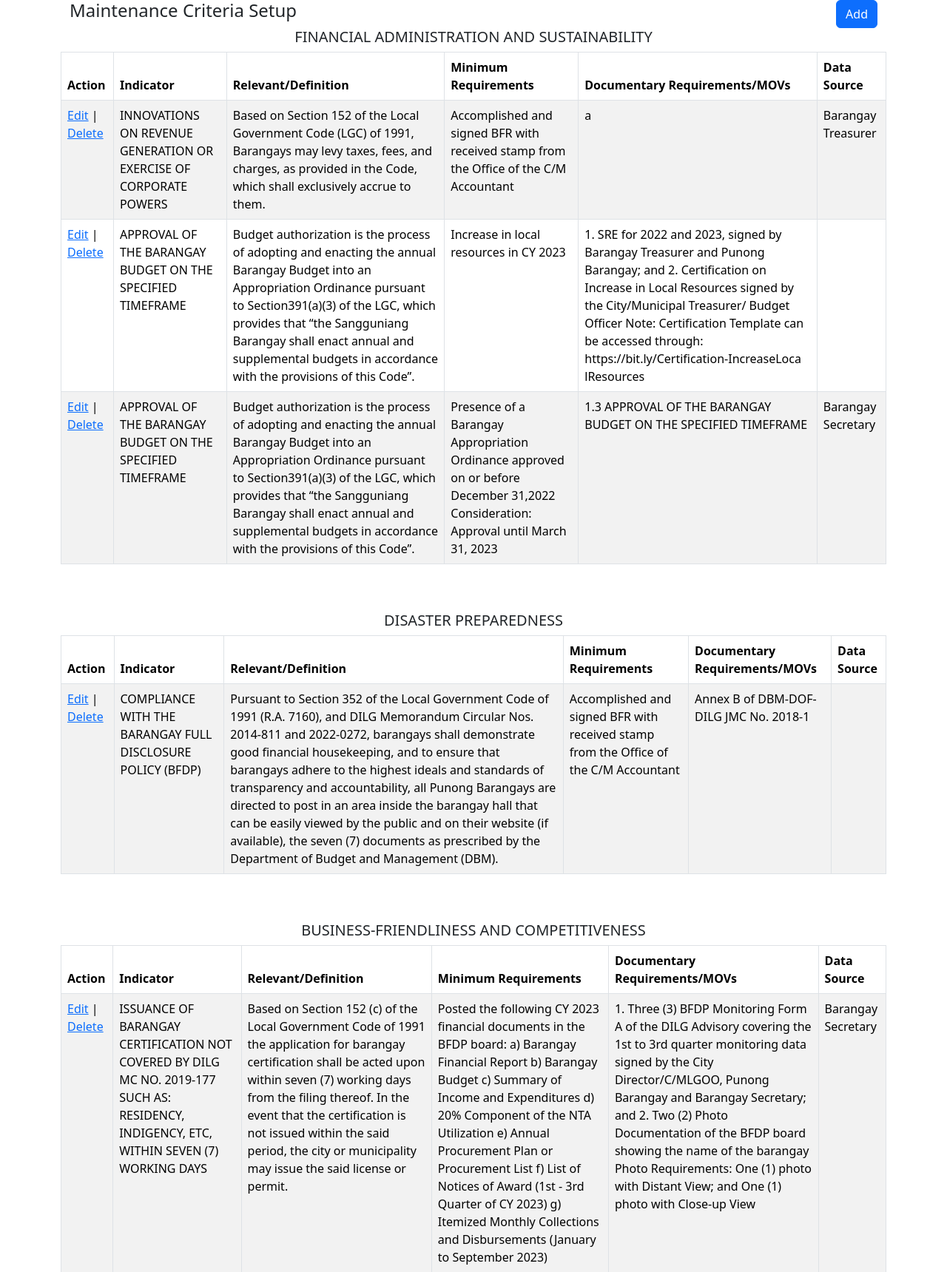
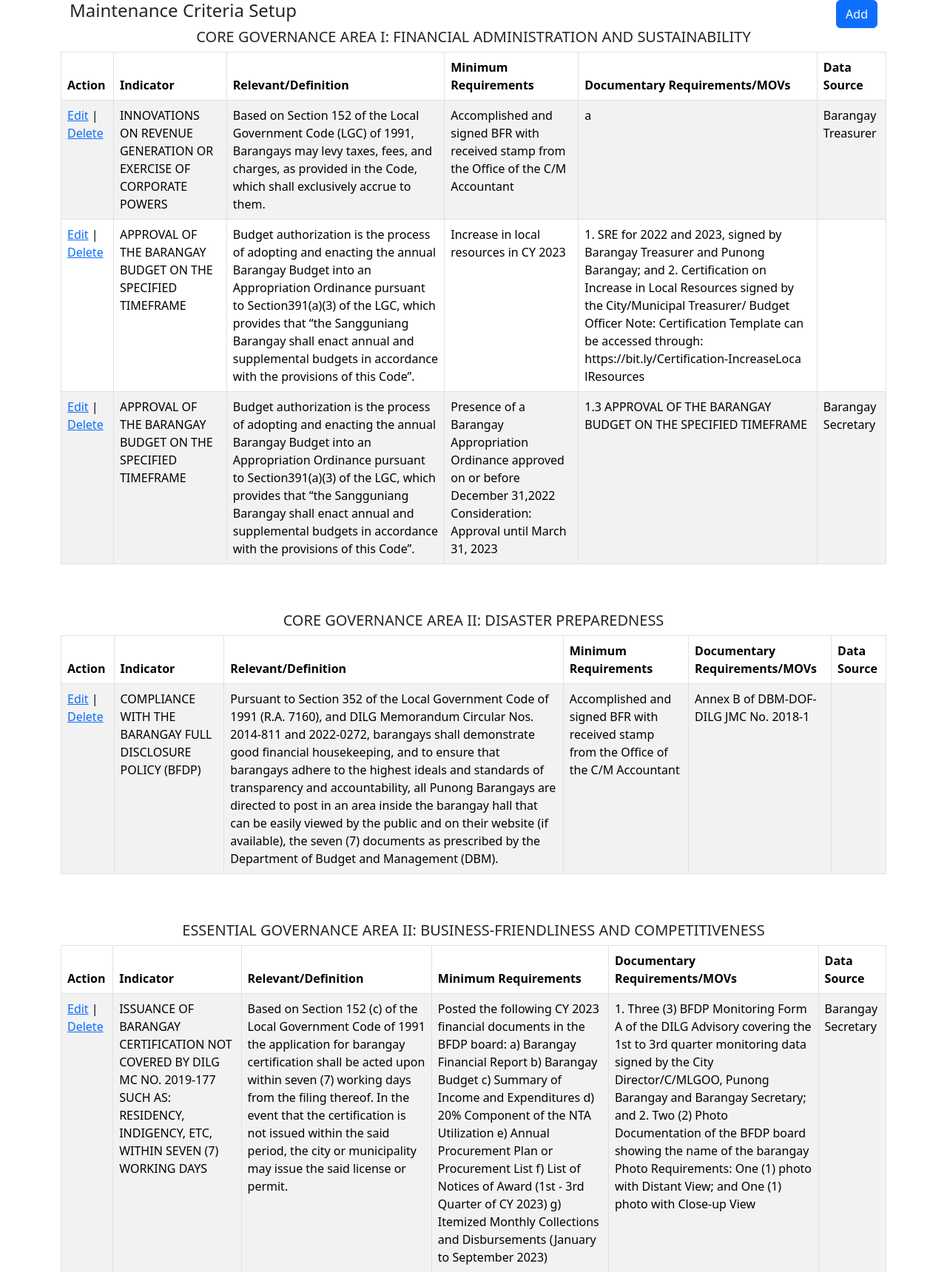
Before and after one commit to johncris09/masbisa, a PHP site: page / in a window 1280 px wide. Shown: the top 1720 px of the page at 74% size. Run offline with PHP 8.4, Linux system fonts and the light colour scheme; data comes from the database, SQL or seed files in the repository.

Commit message:
add area description and category

```diff
--- a/index.php
+++ b/index.php
@@ -2,7 +2,20 @@
 include 'script.php';
 
 $data = [];
-$maintenance_area_description_query = "SELECT * FROM `maintenance_area_description`";
+$maintenance_area_description_query = "
+    SELECT
+        maintenance_governance.*,
+        maintenance_category.description category,
+        maintenance_area.description area_description
+    FROM
+        `maintenance_governance`
+    LEFT JOIN maintenance_category ON maintenance_governance.cat_code = maintenance_category.code
+    LEFT JOIN maintenance_area ON maintenance_governance.area_keyctr = maintenance_area.keyctr;
+
+
+    ;
+";
+
 $maintenance_area_description_result = mysqli_query($conn, $maintenance_area_description_query);
 
 
@@ -60,7 +73,7 @@ if ($maintenance_area_description_result && mysqli_num_rows($maintenance_area_de
                         if ($maintenance_criteria_setup_result && mysqli_num_rows($maintenance_criteria_setup_result) > 0) {
                             while ($maintenance_criteria_setup_row = mysqli_fetch_assoc($maintenance_criteria_setup_result)) {
 
-                                $data[$maintenance_area_description_row['description']][] = array(
+                                $data[$maintenance_area_description_row['category']. " " . $maintenance_area_description_row['area_description']  . ": " . $maintenance_area_description_row['description']][] = array(
                                     'keyctr' => $maintenance_criteria_setup_row['keyctr'],
                                     'indicator_description' => $maintenance_area_indicators_row['indicator_description'],
                                     'relevance_definition' => $maintenance_area_indicators_row['relevance_def'],
```
Lines whose indentation alone changed are shown as unchanged.
